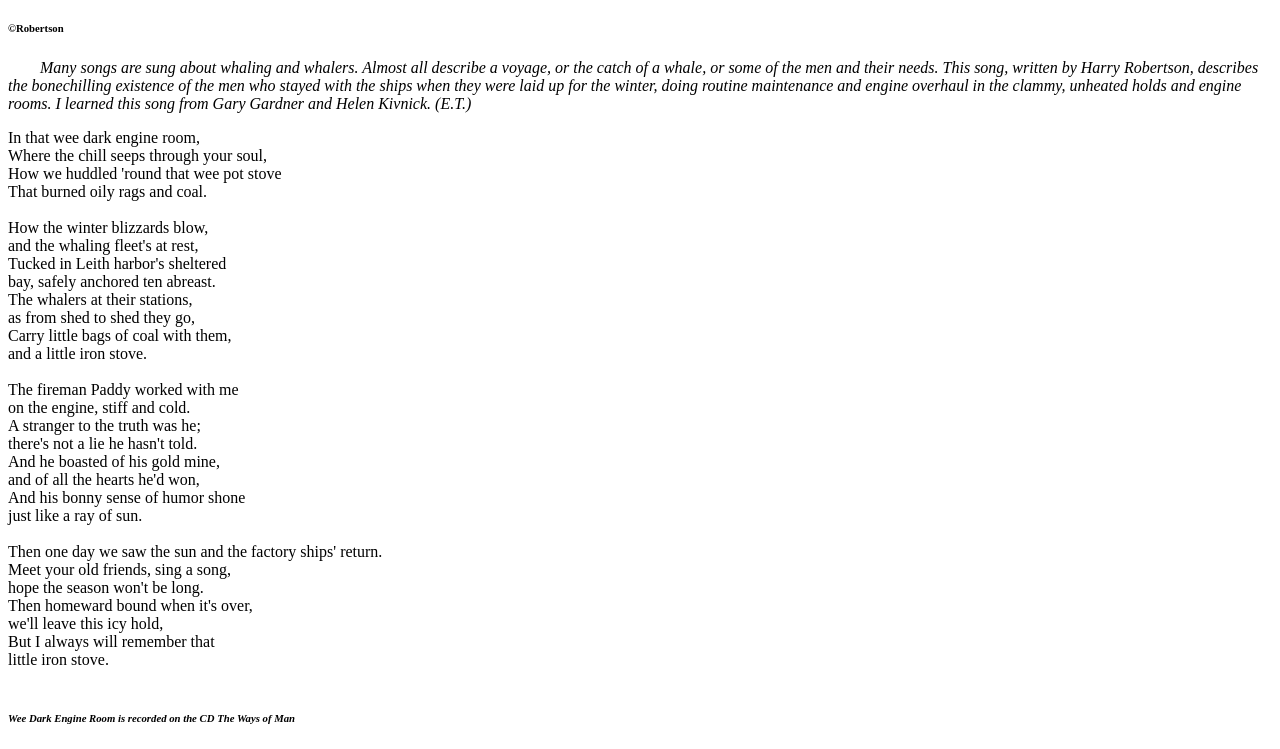
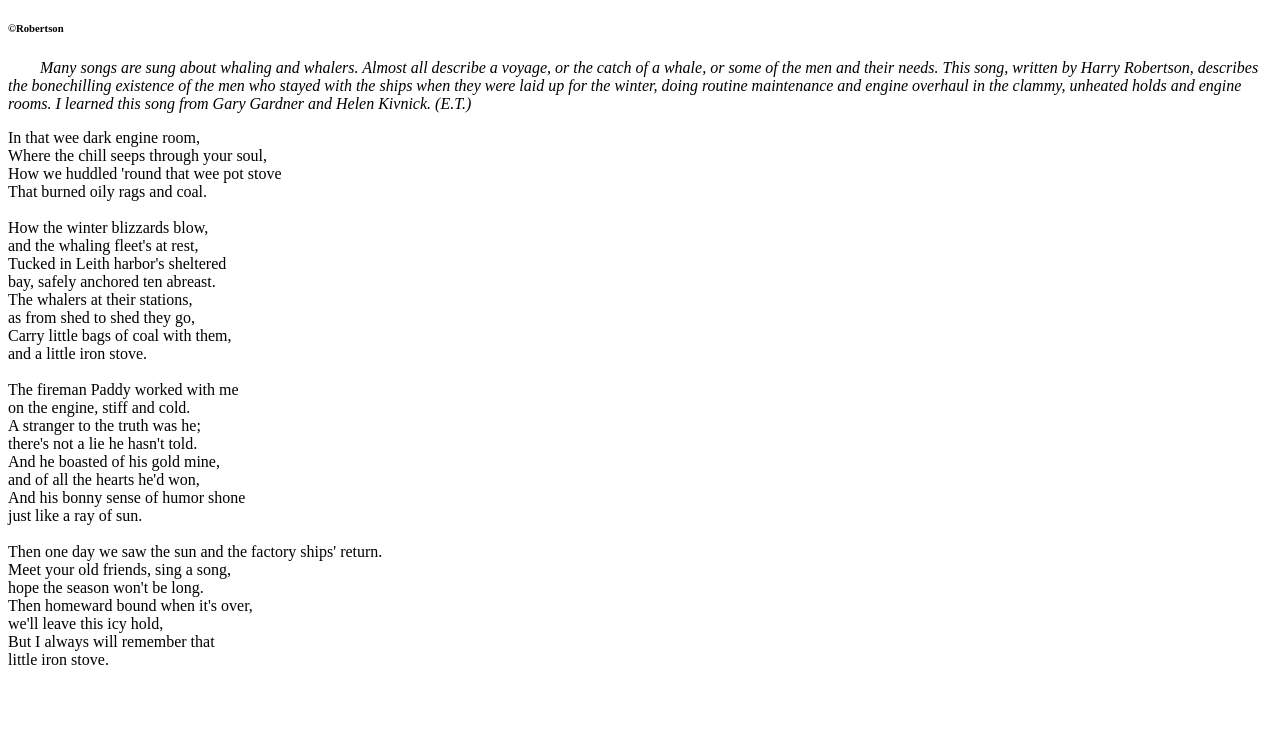
Before and after one commit to OllieJones/lyrics.gordonbok.com, a plain HTML site: page disc/weedarkengineroom.html in a window 1280 px wide. Shown: the part 61-810 px from the top of the page. Drawn offline with Linux system fonts and the light colour scheme.

Commit message:
Update weedarkengineroom.html

```diff
--- a/disc/weedarkengineroom.html
+++ b/disc/weedarkengineroom.html
@@ -5,7 +5,7 @@
     <meta charset="utf-8">
 
     <title>Wee Dark Engine Room</title>
-    <meta name="ivorthedriverlyrics" content="lyrics from Together Again for the First Time">
+    <meta name="weedarkengineroomlyrics" content="lyrics from The Ways of Man">
 
 </head>
 <body>
@@ -64,7 +64,7 @@ little iron stove.<br><br>
 </p>
 
 
-<h6><i><b>Wee Dark Engine Room</b> is recorded on the CD The Ways of Man</b></a></i></h6>
+
 
 </body>
 </html>
```
